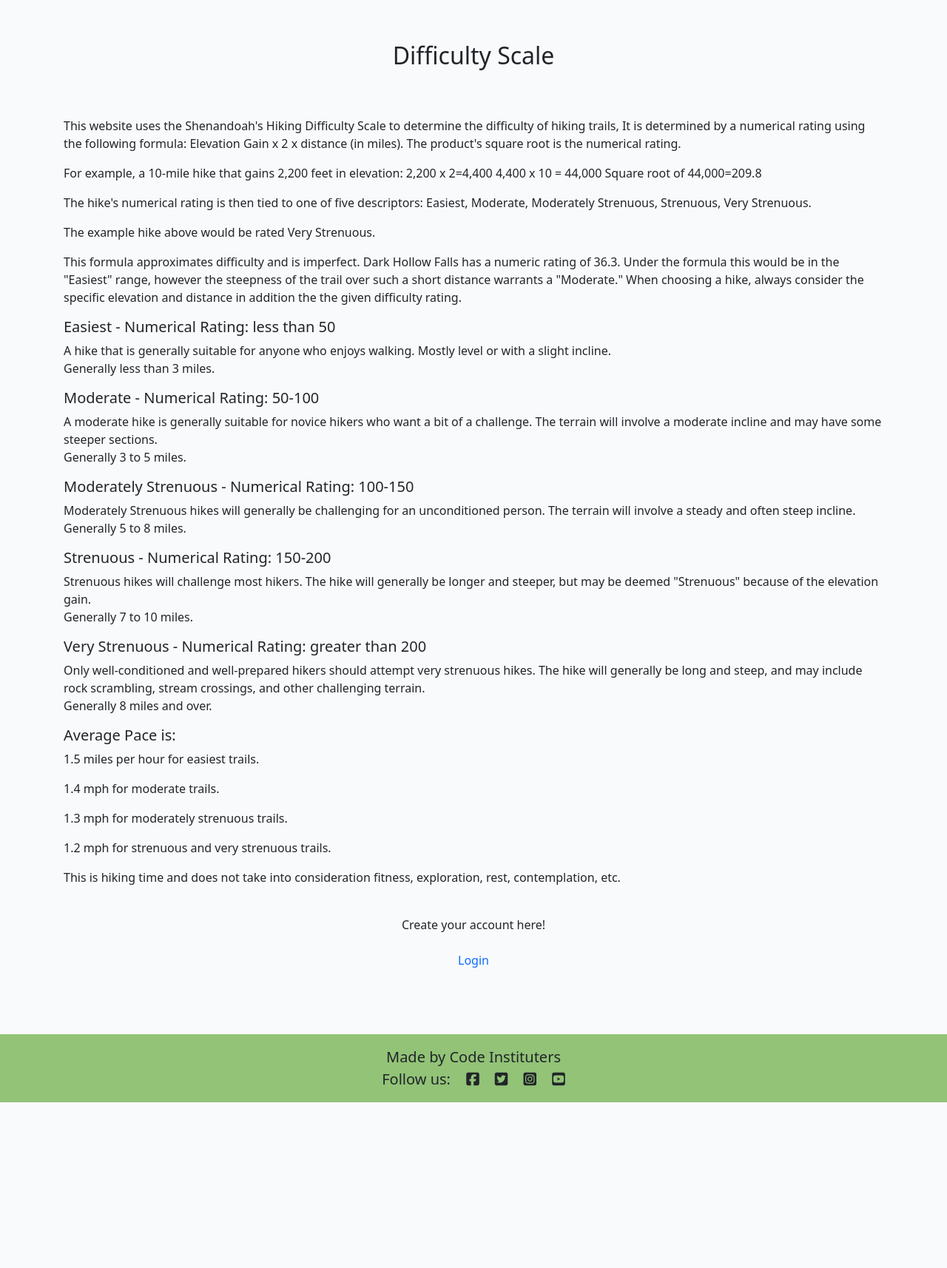
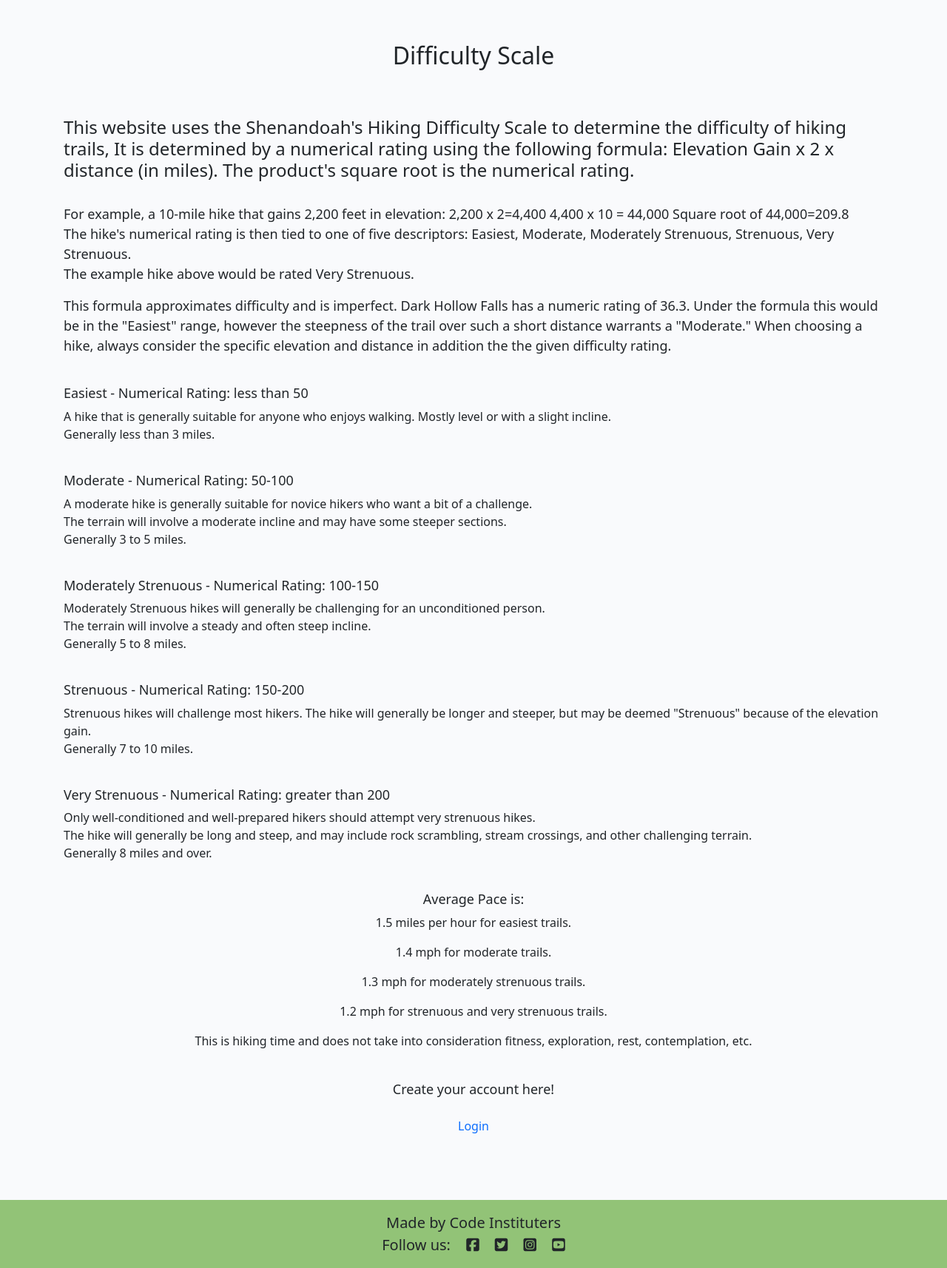
Before and after one commit to KarlPreisler/hiking-spots-blog, a Django app: page /difficulty in a window 1280 px wide. Shown: the part 104-1818 px from the top of the page at 74% size. Before the commit the page ends 1594 px from the top, so only its background shows below. Run offline with Django 3.2, Linux system fonts and the light colour scheme; some libraries are stand-ins or nearby versions.

Commit message:
Add css styling to difficulty page

```diff
--- a/static/css/style.css
+++ b/static/css/style.css
@@ -189,3 +189,11 @@ width: 90%;
 .center-text{
     text-align: center;
 }
+
+.card-text{
+    font-size: large;
+}
+
+.marginbottom {
+    margin-bottom: 10%;
+}
--- a/templates/difficulty.html
+++ b/templates/difficulty.html
@@ -6,57 +6,54 @@
     <div class="row g-o">
         <div class="col-auto card-body">
             <h2 class="card-title">Difficulty Scale</h2>
-
-            <p class="card-text">
-                This website uses the Shenandoah's Hiking Difficulty Scale to determine the difficulty of hiking trails,
+            <h4>This website uses the Shenandoah's Hiking Difficulty Scale to determine the difficulty of hiking trails,
                 It is determined by a numerical rating using the following formula:
-                Elevation Gain x 2 x distance (in miles). The product's square root is the numerical rating.</p>
+                Elevation Gain x 2 x distance (in miles). The product's square root is the numerical rating.</h4><br>
             <p class="card-text">
                 For example, a 10-mile hike that gains 2,200 feet in elevation:
                 2,200 x 2=4,400
                 4,400 x 10 = 44,000
-                Square root of 44,000=209.8</p>
-            <p class="card-text">
+                Square root of 44,000=209.8 <br>
                 The hike's numerical rating is then tied to one of five descriptors:
-                Easiest, Moderate, Moderately Strenuous, Strenuous, Very Strenuous.</p>
-            <p class="card-text">
+                Easiest, Moderate, Moderately Strenuous, Strenuous, Very Strenuous.<br>
                 The example hike above would be rated Very Strenuous.</p>
             <p class="card-text">
                 This formula approximates difficulty and is imperfect. Dark Hollow Falls has a numeric rating of 36.3.
                 Under the formula this would be in the "Easiest" range, however the steepness of the trail over such a short distance warrants a "Moderate."
-                When choosing a hike, always consider the specific elevation and distance in addition the the given difficulty rating.</p>
+                When choosing a hike, always consider the specific elevation and distance in addition the the given difficulty rating.</p><br>
             <h5 class="card-text">
                 Easiest - Numerical Rating: less than 50</h5>
                 A hike that is generally suitable for anyone who enjoys walking.
                 Mostly level or with a slight incline.
-            <p>Generally less than 3 miles.</p>
+            <p>Generally less than 3 miles.</p><br>
             <h5 class="card-text">
                 Moderate - Numerical Rating: 50-100</h5>
-                A moderate hike is generally suitable for novice hikers who want a bit of a challenge.
+                A moderate hike is generally suitable for novice hikers who want a bit of a challenge. <br>
                 The terrain will involve a moderate incline and may have some steeper sections.
-            <p>Generally 3 to 5 miles.</p>
+            <p>Generally 3 to 5 miles.</p><br>
             <h5 class="card-text">
                 Moderately Strenuous - Numerical Rating: 100-150</h5>
-                Moderately Strenuous hikes will generally be challenging for an unconditioned person.
+                Moderately Strenuous hikes will generally be challenging for an unconditioned person. <br>
                 The terrain will involve a steady and often steep incline.
-            <p>Generally 5 to 8 miles.</p>
+            <p>Generally 5 to 8 miles.</p><br>
             <h5 class="card-text">
                 Strenuous - Numerical Rating: 150-200</h5>
                 Strenuous hikes will challenge most hikers.
                 The hike will generally be longer and steeper, but may be deemed "Strenuous" because of the elevation gain.
-            <p>Generally 7 to 10 miles.</p>
+            <p>Generally 7 to 10 miles.</p><br>
             <h5 class="card-text">
                 Very Strenuous - Numerical Rating: greater than 200</h5>
-                Only well-conditioned and well-prepared hikers should attempt very strenuous hikes.
+                Only well-conditioned and well-prepared hikers should attempt very strenuous hikes. <br>
                 The hike will generally be long and steep, and may include rock scrambling, stream crossings, and other challenging terrain.
-            <p>Generally 8 miles and over.</p>
+            <p>Generally 8 miles and over.</p><br>
+            <div class="center-text">
                 <h5 class="card-text">Average Pace is:</h5>
                 <p>1.5 miles per hour for easiest trails.</p>
                 <p>1.4 mph for moderate trails.</p>
                 <p>1.3 mph for moderately strenuous trails.</p>
                 <p>1.2 mph for strenuous and very strenuous trails.</p>
-
                 <p>This is hiking time and does not take into consideration fitness, exploration, rest, contemplation, etc.</p>
+            </div>
                 <div class="card-title">
             <p class="card-text">Create your account here!</p>
             <a class="nav-link" href="{% url 'account_login' %}">Login</a>
```
Lines whose indentation alone changed are shown as unchanged.
